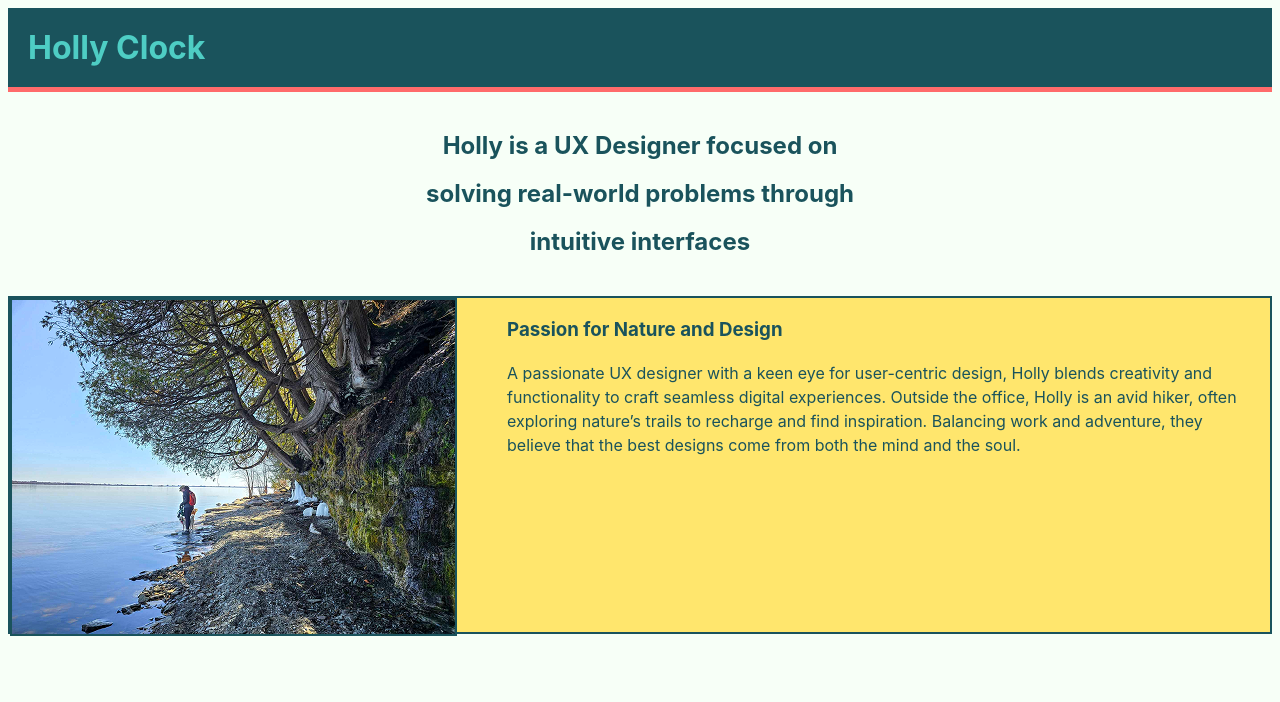
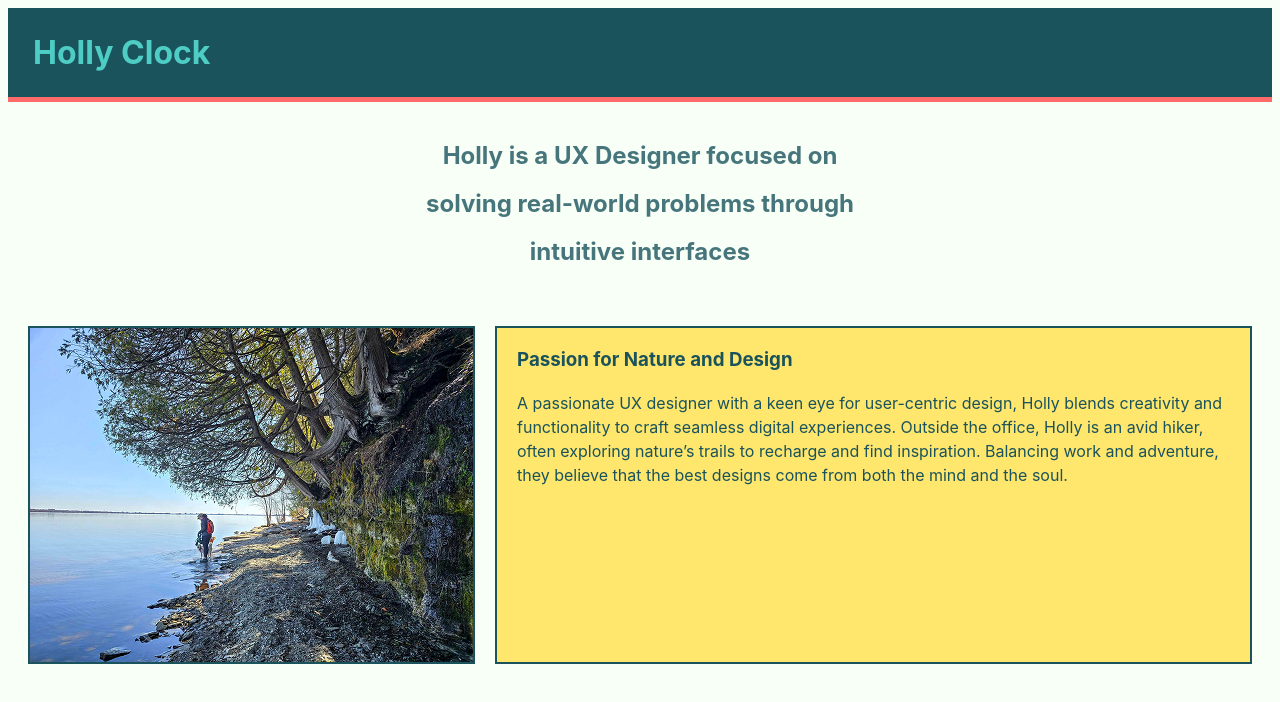
Before and after one commit to clockhol/Lab4.5, a plain HTML site: page index.html in a window 1280 px wide. Drawn offline with Linux system fonts and the light colour scheme.

Commit message:
Final edits

```diff
--- a/index.html
+++ b/index.html
@@ -11,11 +11,13 @@
     <section>
       <h2>Holly is a UX Designer focused on solving real-world problems through intuitive interfaces </h2>
     </section>
-    <div>
+    <main>
       <img alt="Photo of Holly Clock" src="Holly_Shirleys_Bay 1.png" />
-      <h3>Passion for Nature and Design</h3>
-      <p>A passionate UX designer with a keen eye for user-centric design, Holly blends creativity and functionality to craft seamless digital experiences. Outside the office, Holly is an avid hiker, often exploring nature’s trails to recharge and find inspiration. Balancing work and adventure, they believe that the best designs come from both the mind and the soul.</p>
-    </div>
+      <div>
+        <h3>Passion for Nature and Design</h3>
+        <p>A passionate UX designer with a keen eye for user-centric design, Holly blends creativity and functionality to craft seamless digital experiences. Outside the office, Holly is an avid hiker, often exploring nature’s trails to recharge and find inspiration. Balancing work and adventure, they believe that the best designs come from both the mind and the soul.</p>
+      </div>
+    </main>
     <script src="index.js"></script>
   </body>
 </html>
--- a/screen.css
+++ b/screen.css
@@ -26,7 +26,7 @@ div {
 h1 {
     background: #1A535C;
     color: #4ECDC4;
-    padding: 20px;
+    padding: 25px;
     margin: 0;
     font-family: Inter, Impact, 'Arial Narrow Bold', sans-serif;
     font-weight: bold;
@@ -35,7 +35,7 @@ h1 {
 }
 
 h2 {
-    color: rgba(26, 83, 92,80);
+    color: rgba(26, 83, 92, .8);
     font-family: Inter, Impact, 'Arial Narrow Bold', sans-serif;
     font-weight: bold;
 }
@@ -55,5 +55,5 @@ p {
 
 img {
     float: left;
-    margin-right: 50px;
+    margin-right: 20px;
 }
```
